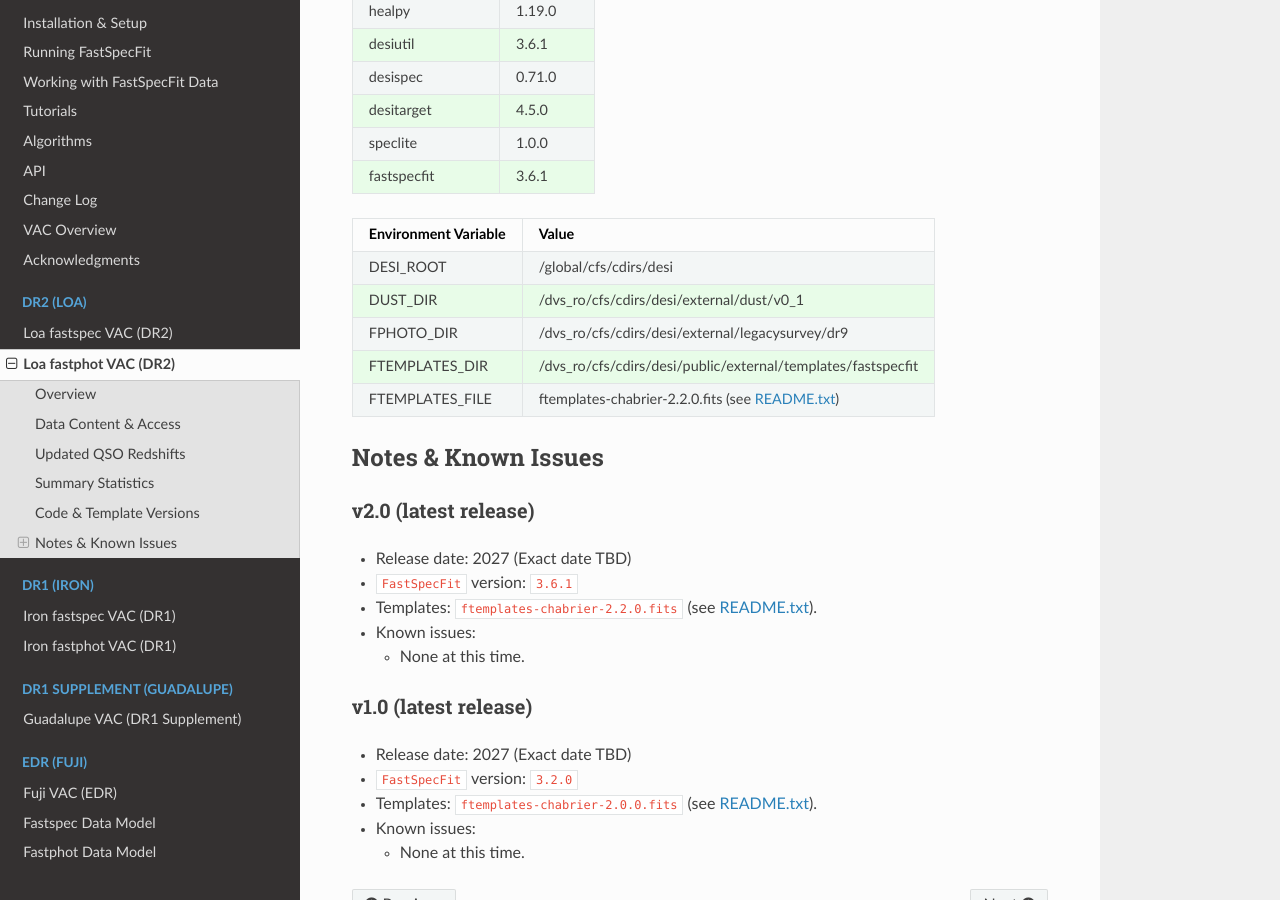
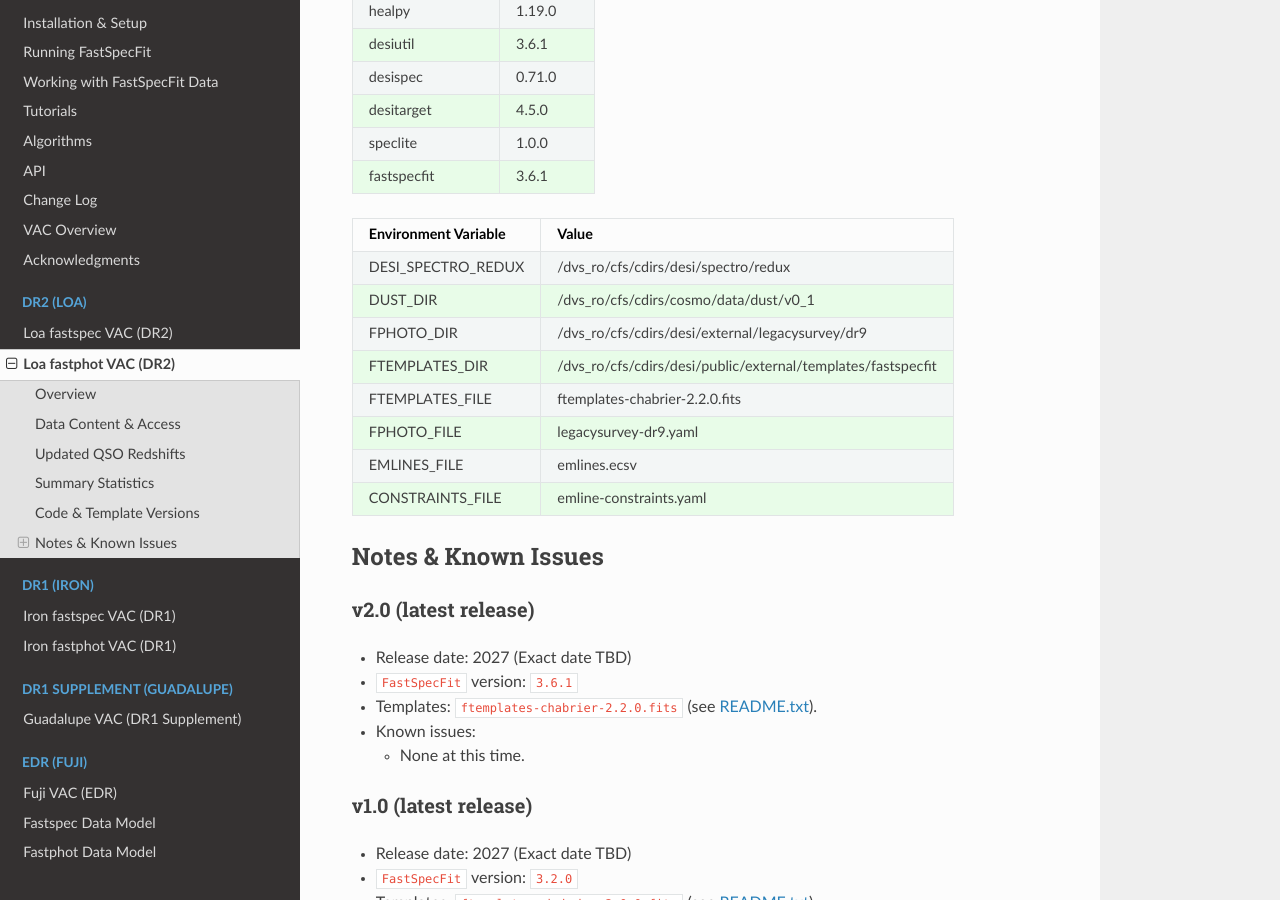
Before and after one commit to desihub/fastspecfit, a Sphinx documentation site: the page built from doc/loa-fastphot.rst, in a window 1280 px wide and 900 px high, scrolled down 3763 px. Built offline with Sphinx 7.4.7 and the Read the Docs theme 3.1.0, drawn with Linux system fonts in a browser that asks for light colours; the version number could not be read and is left out.

Commit message:
more envs

```diff
--- a/doc/loa-fastphot.rst
+++ b/doc/loa-fastphot.rst
@@ -167,11 +167,14 @@ fastspecfit      3.6.1
 ==================== ============================================================
 Environment Variable Value
 ==================== ============================================================
-DESI_ROOT            /global/cfs/cdirs/desi
-DUST_DIR             /dvs_ro/cfs/cdirs/desi/external/dust/v0_1
+DESI_SPECTRO_REDUX   /dvs_ro/cfs/cdirs/desi/spectro/redux
+DUST_DIR             /dvs_ro/cfs/cdirs/cosmo/data/dust/v0_1
 FPHOTO_DIR           /dvs_ro/cfs/cdirs/desi/external/legacysurvey/dr9
 FTEMPLATES_DIR       /dvs_ro/cfs/cdirs/desi/public/external/templates/fastspecfit
-FTEMPLATES_FILE      ftemplates-chabrier-2.2.0.fits (see `README.txt`_)
+FTEMPLATES_FILE      ftemplates-chabrier-2.2.0.fits
+FPHOTO_FILE          legacysurvey-dr9.yaml
+EMLINES_FILE         emlines.ecsv
+CONSTRAINTS_FILE     emline-constraints.yaml
 ==================== ============================================================
 
 .. _previous versions - loa fastphot:
```
Also changed, not shown: doc/loa.rst (+6 -3 lines).
